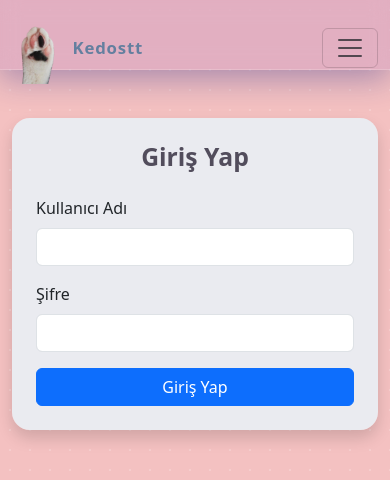
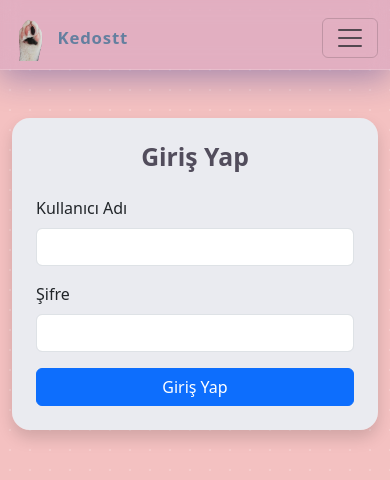
Before and after one commit to furkanyld/Kedostt-Frontend, a React (Create React App) app: page /login in a window 390 px wide. Shown: the top 480 px of the page. Built offline with nearby package versions, Linux system fonts and the light colour scheme.

Commit message:
Visual update.

```diff
--- a/src/Styles/style.css
+++ b/src/Styles/style.css
@@ -445,3 +445,10 @@ table tbody td {
     gap: 6px;
   }
 }
+
+@media (max-width: 576px) {
+  .navbar-brand img {
+    max-height: 50px;
+    transform: translateY(-2px);
+  }
+}
```
